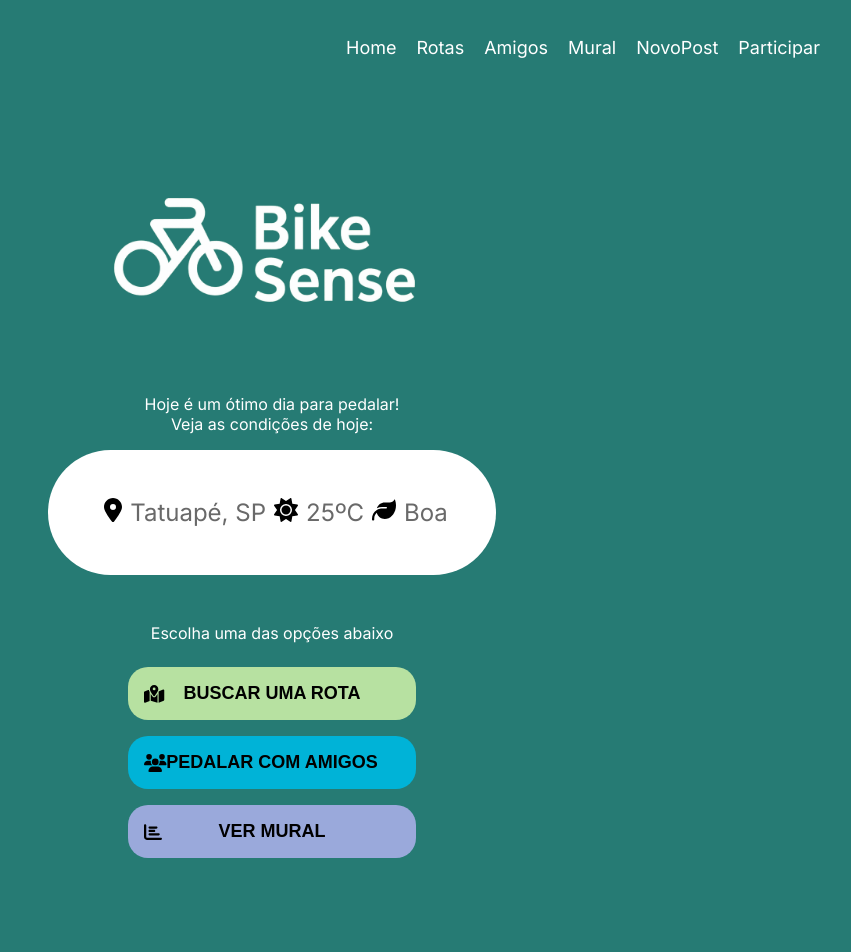
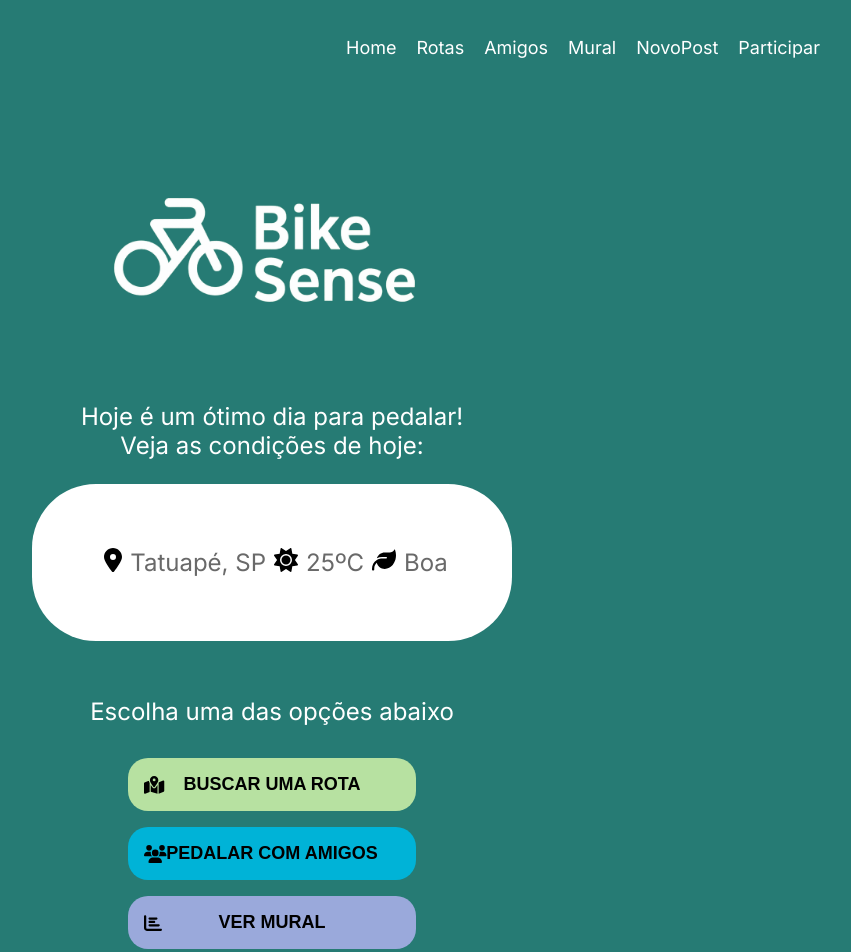
Before and after one commit to FIAP-SE/BikeSense, a React (Create React App) app: page / in a window 1280 px wide. Shown: the top 952 px of the page, without its empty margins (368-1219 px from the left). Before the commit the page ends 930 px from the top, so only its background shows below. Built offline with nearby package versions, Linux system fonts and the light colour scheme.

Commit message:
ajuste no tamanho das fontes e botoes da home / ajuste navbar 'amigos'

```diff
--- a/src/components/ProjectHeader/index.tsx
+++ b/src/components/ProjectHeader/index.tsx
@@ -16,7 +16,7 @@ export default function ProjectHeader() {
                     <nav>
                         <Link className="blv-projeto-nav" to={"/home"}>Home</Link>
                         <Link className="blv-projeto-nav" to={"/Rotas"}>Rotas</Link>
-                        <Link className="blv-projeto-nav" to={"/Amigos"}>Amigos</Link>
+                        <Link className="blv-projeto-nav" to={"/CriarGrupo"}>Amigos</Link>
                         <Link className="blv-projeto-nav" to={"/Mural"}>Mural</Link>
                         <Link className="blv-projeto-nav" to={"/NovoPost"}>NovoPost</Link>
                         <Link className="blv-projeto-nav" to={"/Participar"}>Participar</Link>
--- a/src/pages/Home/Home.tsx
+++ b/src/pages/Home/Home.tsx
@@ -1,4 +1,5 @@
 import React from "react";
+import { Link } from "react-router-dom";
 import ProjectHeader from "../../components/ProjectHeader";
 import "./style.css";
 import bikeSenseLogo from "../../img/bike_sense.png";
@@ -35,18 +36,18 @@ export default function Home() {
 
             <div className="home-card-options">
               <p>Escolha uma das opções abaixo</p>
-              <button className="button route">
+              <Link to="/Rotas" style={{ textDecoration: 'none' }}><button className="button route">
                   <FontAwesomeIcon icon={faMapLocationDot} className="icons" />
                 BUSCAR UMA ROTA
-                </button>
-              <button className="button friends">
+                </button> </Link>
+              <Link to="/CriarGrupo" style={{ textDecoration: 'none' }}><button className="button friends">
                 <FontAwesomeIcon icon={faUsers} className="icons"  />
                 PEDALAR COM AMIGOS
-                </button>
-              <button className="button mural">
+                </button> </Link>
+              <Link to="/Mural" style={{ textDecoration: 'none' }}><button className="button mural">
                 <FontAwesomeIcon icon={faChartBar} className="icons"  />
                 VER MURAL
-                </button>
+                </button> </Link>
 
             </div>
 
--- a/src/pages/Home/style.css
+++ b/src/pages/Home/style.css
@@ -18,7 +18,7 @@
 
 .home-content{
     margin-top: -5rem;
-    font-size: 1rem;
+    font-size: 1.5rem;
 }
 
 .home-content p{
@@ -29,7 +29,7 @@
     margin-top: 2rem;
     background-color: #ffffff;
     border-radius: 4rem;
-    padding: 3rem;
+    padding: 4rem;
     width: 22rem;
     display: flex;
     justify-content: center;
@@ -48,6 +48,7 @@
     justify-content: center;
     align-items: center;
     flex-direction: column;
+    font-size: 1.5rem;
 }
 
 .home-card-options p{
@@ -101,7 +102,6 @@
     margin-right: 0.5rem;
     margin-left: 0.5rem;
     font-size: 1.5rem;
-    color: white;
 }
 
 .location{
```
